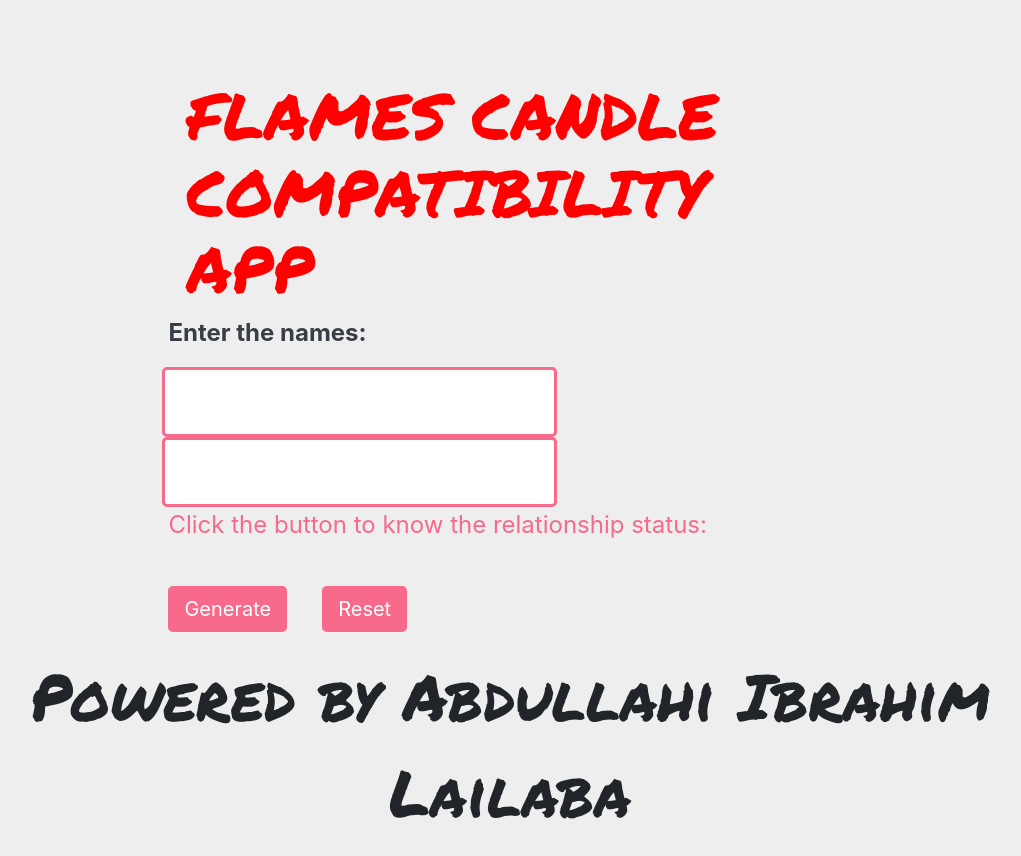
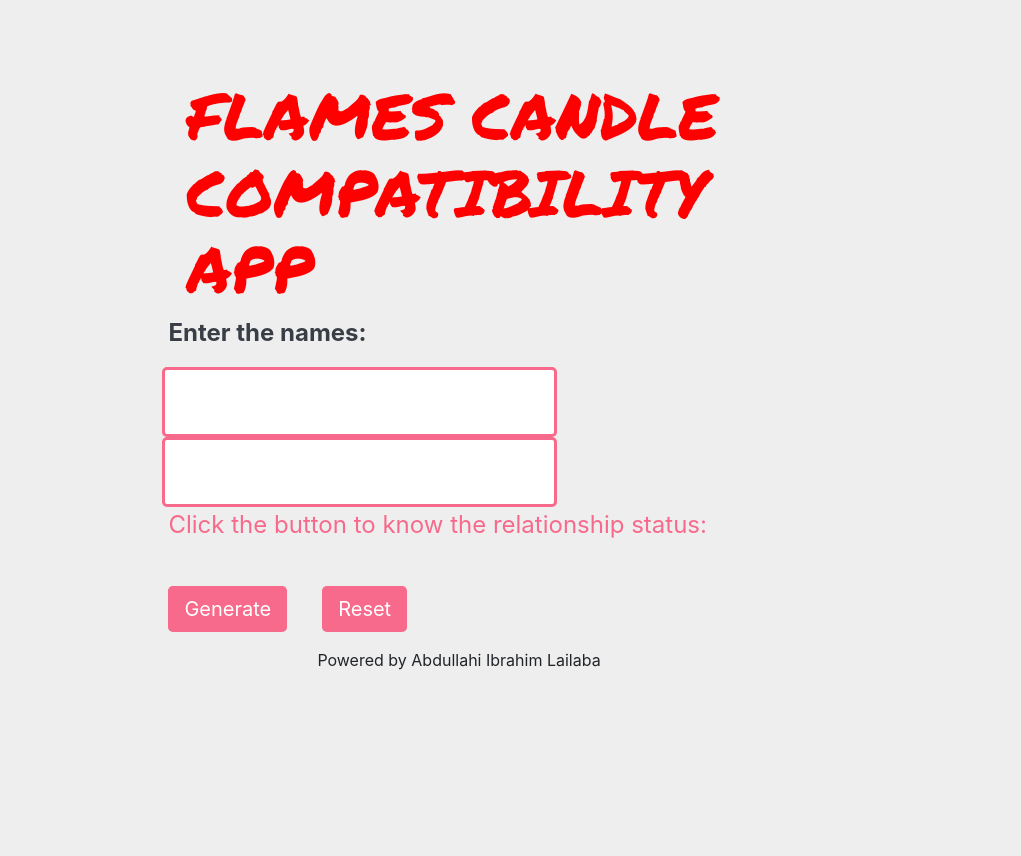
Before and after one commit to lailaba99/love, a plain HTML site: page index.html in a window 1280 px wide. Shown: the whole page, without its empty margins (181-1202 px from the left). After the commit the page ends 800 px from the top, so only its background shows below. Drawn offline with nearby package versions, Linux system fonts and the light colour scheme.

Commit message:
Update index.html

```diff
--- a/index.html
+++ b/index.html
@@ -52,8 +52,6 @@
 							</div> </div> </div> </form>
 	</div>
 </div>
-<div class="main">
-	<CENTER><P class="top">Powered by Abdullahi Ibrahim Lailaba</P></CENTER>
-		</div>
+	<CENTER><P>Powered by Abdullahi Ibrahim Lailaba</P></CENTER>
 
  </body> </html>
```
